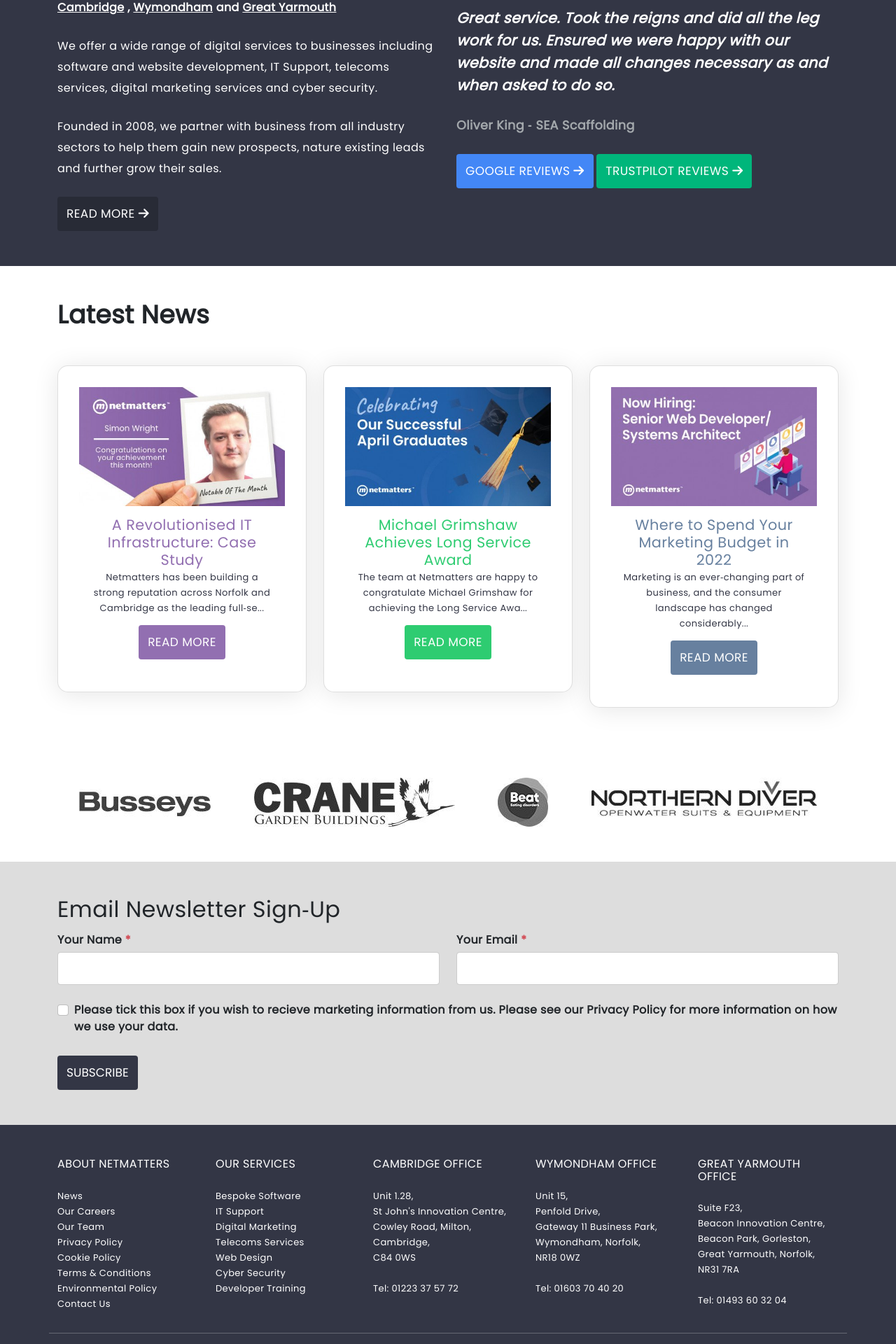
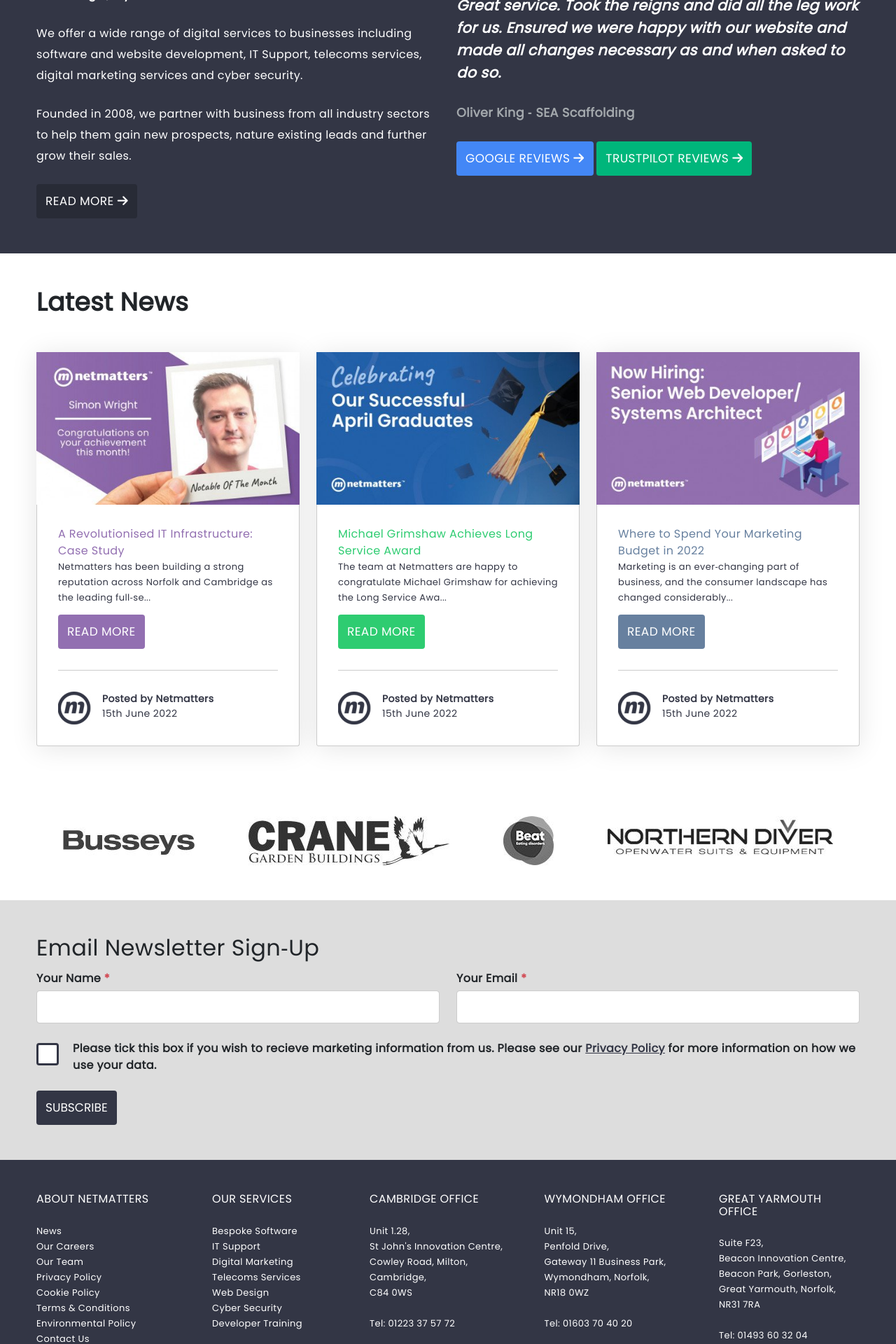
Before and after one commit to DanielGoreSCS/HTML-CSS-Reflection, a PHP site: page / in a window 1280 px wide. Shown: the part 2014-3934 px from the top of the page at 70% size. Run offline with PHP 8.4, Linux system fonts and the light colour scheme; some libraries are stand-ins or nearby versions.

Commit message:
Changed container breakpoints, styled cards and checkbox
I have changed the breakpoints to be closer to the original sites on the containers and columns. I have changed the news cards so that they match the site. I have changed the checkbox and label to match the original site.

```diff
--- a/css/style.css
+++ b/css/style.css
@@ -30,6 +30,84 @@
   color: #A3A8AC;
 }
 
+.container,
+.container-fluid,
+.container-lg,
+.container-md,
+.container-sm,
+.container-xl,
+.container-xxl {
+  width: 100%;
+  padding-right: var(--bs-gutter-x, 0.75rem);
+  padding-left: var(--bs-gutter-x, 0.75rem);
+  margin-right: auto;
+  margin-left: auto;
+}
+
+@media (min-width: 576px) {
+  .container, .container-sm {
+    max-width: 540px;
+  }
+}
+@media (min-width: 768px) {
+  .container, .container-md, .container-sm {
+    max-width: 750px;
+  }
+}
+@media (min-width: 992px) {
+  .container, .container-lg, .container-md, .container-sm {
+    max-width: 970px;
+  }
+}
+@media (min-width: 1200px) {
+  .container, .container-lg, .container-md, .container-sm, .container-xl {
+    max-width: 970px;
+  }
+
+  .d-xl-block {
+    display: none !important;
+  }
+
+  .col-xl-8 {
+    flex: 0 0 auto;
+    width: 58.33333333%;
+  }
+  .col-xl-5 {
+    flex: 0 0 auto;
+    width: 16.66666667%;
+  }
+  .col-xl-4 {
+    flex: 0 0 auto;
+    width: 41.66666667%;
+  }
+}
+@media (min-width: 1260px) {
+  .container, .container-lg, .container-md, .container-sm, .container-xl {
+    max-width: 1200px;
+  }
+
+  .d-xl-block {
+    display: block !important;
+  }
+
+  .col-xl-8 {
+    flex: 0 0 auto;
+    width: 66.66666667%;
+  }
+  .col-xl-5 {
+    flex: 0 0 auto;
+    width: 41.66666667%;
+  }
+  .col-xl-4 {
+    flex: 0 0 auto;
+    width: 33.33333333%;
+  }
+}
+@media (min-width: 1400px) {
+  .container, .container-lg, .container-md, .container-sm, .container-xl, .container-xxl {
+    max-width: 1200px;
+  }
+}
 a {
   text-decoration: none;
 }
@@ -389,6 +467,10 @@
   justify-content: center;
 }
 
+.license {
+  font-size: 0.8125rem;
+}
+
 @media (max-width: 991px) {
   .text-md-left {
     text-align: center !important;
@@ -671,8 +753,40 @@
   border-radius: 15px;
   transition: 0.5s ease;
 }
+.card.card-latest-news {
+  border-radius: 0;
+  padding: 0;
+  border: none;
+}
 .card-services {
   height: 100%;
+}
+.card-footer {
+  background-color: #fff;
+  text-align: left;
+  padding: 0;
+  margin-top: 30px;
+  padding-top: 30px;
+  border-top: 1px solid #ccc;
+}
+.card-footer img {
+  margin-right: 16px;
+}
+.card-footer-text {
+  font-size: 0.875rem;
+}
+.card-news {
+  text-align: left;
+  padding: 30px;
+  border: 1px solid #ccc;
+  border-top: 0;
+  border-radius: 0 0 3px 3px;
+}
+.card-news .btn {
+  margin-top: 13px;
+}
+.card-news .card-title {
+  font-size: 1rem;
 }
 .card-news-1 *.card-title {
   color: #926fb1;
@@ -801,8 +915,29 @@
   padding: 5px 15px;
   border-color: #ccc;
 }
-.form-check-input:active {
+.form-check *:hover {
+  cursor: pointer;
+}
+.form-check-input {
+  height: 32px;
+  width: 32px;
+  border: 3px solid #333645;
+  border-radius: 3px;
+  margin-right: 20px;
+}
+.form-check-input:checked {
   background-color: #333645;
+}
+.form-check-input:focus, .form-check-input:hover {
+  border-color: #333645;
+  box-shadow: none;
+}
+.form-check-label a {
+  color: #333645;
+  text-decoration: underline;
+}
+.form-check-label a:hover {
+  color: #121419;
 }
 
 .search-form {
--- a/index.html
+++ b/index.html
@@ -352,32 +352,59 @@
         </h2>
         <div class="row">
             <div class="col-md-6 col-lg-4 mt-4">
-                <article class="card">
+                <article class="card card-latest-news">
                     <img src="img/news/april-notables-2022-bRIE.jpg" alt="">
-                    <div class="card-body card-news-1">
+                    <div class="card-body card-news card-news-1">
+                        <div class="card-body-text">
                             <span class="h2 card-title">A Revolutionised IT Infrastructure&colon; Case Study</span>
                             <p class="card-text">Netmatters has been building a strong reputation across Norfolk and Cambridge as the leading full&hyphen;se&period;&period;&period;</p>
+                        </div>
                         <span class="btn">Read More</span>
+                        <div class="card-footer d-flex">
+                            <img src="img/netmatters-ltd-VXAv.png" alt="Netmatters logo">
+                            <div class="card-footer-text d-flex flex-column">
+                                <strong>Posted by Netmatters</strong>
+                                <span>15th June 2022</span>
+                            </div>
+                        </div>
                     </div>
                 </article>
             </div>
             <div class="col-md-6 col-lg-4 mt-4">
-                <article class="card">
+                <article class="card card-latest-news">
                     <img src="img/news/scs-graduates-april-s2nt.jpg" alt="">
-                    <div class="card-body card-news-2">
+                    <div class="card-body card-news card-news-2">
+                        <div class="card-body-text">
                             <span class="h2 card-title">Michael Grimshaw Achieves Long Service Award</span>
                             <p class="card-text">The team at Netmatters are happy to congratulate Michael Grimshaw for achieving the Long Service Awa&period;&period;&period;</p>
+                        </div>
                         <span class="btn">Read More</span>
+                        <div class="card-footer d-flex">
+                            <img src="img/netmatters-ltd-VXAv.png" alt="Netmatters logo">
+                            <div class="card-footer-text d-flex flex-column">
+                                <strong>Posted by Netmatters</strong>
+                                <span>15th June 2022</span>
+                            </div>
+                        </div>
                     </div>
                 </article>
             </div>
             <div class="d-md-none d-lg-block col-lg-4 mt-4">
-                <article class="card">
+                <article class="card card-latest-news">
                     <img class src="img/news/senior-web-developer-8f6n.jpg" alt="">
-                    <div class="card-body card-news-3">
+                    <div class="card-body card-news card-news-3">
+                        <div class="card-body-text">
                             <span class="h2 card-title">Where to Spend Your Marketing Budget in 2022</span>
                             <p class="card-text">Marketing is an ever&hyphen;changing part of business&comma; and the consumer landscape has changed considerably&period;&period;&period;</p>
+                        </div>
                         <span class="btn">Read More</span>
+                        <div class="card-footer d-flex">
+                            <img src="img/netmatters-ltd-VXAv.png" alt="Netmatters logo">
+                            <div class="card-footer-text d-flex flex-column">
+                                <strong>Posted by Netmatters</strong>
+                                <span>15th June 2022</span>
+                            </div>
+                        </div>
                     </div>
                 </article>
             </div>
@@ -449,7 +476,7 @@
                 </div>
                 <div class="form-check mb-4">
                     <input class="form-check-input" id="form-checkbox" type="checkbox">
-                    <label class="form-check-label" for="form-checkbox">Please tick this box if you wish to recieve marketing information from us&period; Please see our Privacy Policy for more information on how we use your data&period;</label><br>
+                    <label class="form-check-label d-inline" for="form-checkbox">Please tick this box if you wish to recieve marketing information from us&period; Please see our <a href="#">Privacy Policy</a> for more information on how we use your data&period;</label><br>
                 </div>
                 <button class="btn form-submit" type="button">Subscribe</button>
             </form>
@@ -527,7 +554,9 @@
             <div class="bottom row">
                 <hr>
                 <div class="license col-8">
-                    <span>&copy; Copyright Netmatters Ltd&period; 2022&period;<br class="visible-xs">All rights reserved <span>&hyphen;</span> <a href="#">Sitemap</a></span>
+                    &copy; Copyright Netmatters Ltd&period; 2022&period; <br class="d-md-none">All rights reserved
+                    <span>&hyphen;</span>
+                    <a href="#">Sitemap</a>
                 </div>
                 <div class="social-media col-4">
                     <a class="facebook" href="#"><i class="fa-brands fa-facebook-f"></i></a>
--- a/scss/abstracts/_colors.scss
+++ b/scss/abstracts/_colors.scss
@@ -2,6 +2,7 @@
 $primary-dark: darken($primary, 5%);
 $white: #fff;
 $quote-author: #A3A8AC;
+$grey: #ccc;
 
 $support: #4183D7;
 
--- a/scss/base/_typography.scss
+++ b/scss/base/_typography.scss
@@ -121,6 +121,10 @@
     justify-content: center;
 }
 
+.license {
+    font-size: .8125rem;
+}
+
 @media (max-width: 991px) {
     .text-md-left {
         text-align: center !important;
--- a/scss/components/_cards.scss
+++ b/scss/components/_cards.scss
@@ -1,92 +1,125 @@
-@use '../abstracts/colors' as c;
+@use '../abstracts/colors' as *;
 .card {
     text-decoration: none;
-    color: c.$primary;
+    color: $primary;
     text-align: center;
     padding: 30px;
     box-shadow: 0 3px 35px rgba(0, 0, 0, 0.1);
     border-radius: 15px;
     transition: .5s ease;
+    &.card-latest-news {
+        border-radius: 0;
+        padding: 0;
+        border: none;
+    }
     &-services {
         height: 100%;
     }
-    &-news-1 * {
+    &-footer {
+        background-color: $white;
+        text-align: left;
+        padding: 0;
+        margin-top: 30px;
+        padding-top: 30px;
+        border-top: 1px solid $grey;
+        & img {
+            margin-right: 16px;
+        }
+        &-text {
+            font-size: 0.875rem;
+
+        }
+    }
+    &-news {
+        text-align: left;
+        padding: 30px;
+        border: 1px solid $grey;
+        border-top: 0;
+        border-radius: 0 0 3px 3px;
+        & .btn {
+            margin-top: 13px;
+        }
+        & .card-title {
+            font-size: 1rem;
+        }
+        &-1 * {
             &.card-title {
-            color: map-get($map: c.$articles, $key: "1");
+                color: map-get($map: $articles, $key: "1");
             }
             &.btn {
-            background-color: map-get($map: c.$articles, $key: "1");
+                background-color: map-get($map: $articles, $key: "1");
             }
         }
-    &-news-2 * {
+        &-2 * {
             &.card-title {
-            color: map-get($map: c.$articles, $key: "2");
+                color: map-get($map: $articles, $key: "2");
             }
             &.btn {
-            background-color: map-get($map: c.$articles, $key: "2");
+                background-color: map-get($map: $articles, $key: "2");
             }
         }
-    &-news-3 * {
+        &-3 * {
             &.card-title {
-            color: map-get($map: c.$articles, $key: "3");
+                color: map-get($map: $articles, $key: "3");
             }
             &.btn {
-            background-color: map-get($map: c.$articles, $key: "3");
+                background-color: map-get($map: $articles, $key: "3");
+            }
         }
     }
     &-services:hover {
-        color: c.$white;
+        color: $white;
     }
     &:hover {
         transform: translateY(-1rem);
         &.software {
-            background-color: c.$bespoke-software;
+            background-color: $bespoke-software;
         }
         & .besp-soft {
-            background-color: c.$white;
-            color: c.$bespoke-software;
+            background-color: $white;
+            color: $bespoke-software;
         }
         &.it {
-            background-color: c.$it-support;
+            background-color: $it-support;
         }
         & .it-sup {
-            background-color: c.$white;
-            color: c.$it-support;
+            background-color: $white;
+            color: $it-support;
         }
         &.digital {
-            background-color: c.$digital-marketing;
+            background-color: $digital-marketing;
         }
         & .dig-mark {
-            background-color: c.$white;
-            color: c.$digital-marketing;
+            background-color: $white;
+            color: $digital-marketing;
         }
         &.telecoms {
-            background-color: c.$telecoms-services;
+            background-color: $telecoms-services;
         }
         & .tel-serv {
-            background-color: c.$white;
-            color: c.$telecoms-services;
+            background-color: $white;
+            color: $telecoms-services;
         }
         &.web {
-            background-color: c.$web-design;
+            background-color: $web-design;
         }
         & .web-des {
-            background-color: c.$white;
-            color: c.$web-design;
+            background-color: $white;
+            color: $web-design;
         }
         &.cyber {
-            background-color: c.$cyber-security;
+            background-color: $cyber-security;
         }
         & .cyb-sec {
-            background-color: c.$white;
-            color: c.$cyber-security;
+            background-color: $white;
+            color: $cyber-security;
         }
         &.developer {
-            background-color: c.$developer-training;
+            background-color: $developer-training;
         }
         & .dev-train {
-            background-color: c.$white;
-            color: c.$developer-training;
+            background-color: $white;
+            color: $developer-training;
         }
     }
 }
--- a/scss/components/_forms.scss
+++ b/scss/components/_forms.scss
@@ -1,13 +1,39 @@
-@use '../abstracts/colors' as c;
+@use '../abstracts/colors' as *;
 
 .form {
     &-control {
         height: 47px;
         padding: 5px 15px;
-        border-color: #ccc;
+        border-color: $grey;
     }
-    &-check-input:active {
-        background-color: c.$primary;
+    &-check {
+        & *:hover {
+            cursor: pointer;
+        }
+        &-input {
+            height: 32px;
+            width: 32px;
+            border: 3px solid $primary;
+            border-radius: 3px;
+            margin-right: 20px;
+            &:checked {
+                background-color: $primary;
+            }
+            &:focus,
+            &:hover {
+                border-color: $primary;
+                box-shadow: none;
+            }
+        }
+        &-label {
+            & a {
+                color: $primary;
+                text-decoration: underline;
+                &:hover {
+                    color: darken($primary, 15%);
+                }
+            }
+        }
     }
 }
 .search {
@@ -23,9 +49,9 @@
         border: none;
     }
     &-btn {
-        color: c.$primary;
+        color: $primary;
     }
 }
 .required {
-    color: c.$required;
+    color: $required;
 }
--- a/scss/layout/_index.scss
+++ b/scss/layout/_index.scss
@@ -0,0 +1,83 @@
+.container,
+.container-fluid,
+.container-lg,
+.container-md,
+.container-sm,
+.container-xl,
+.container-xxl {
+    width: 100%;
+    padding-right: var(--bs-gutter-x,.75rem);
+    padding-left: var(--bs-gutter-x,.75rem);
+    margin-right: auto;
+    margin-left: auto;
+}
+
+@media (min-width: 576px) { //
+    .container, .container-sm {
+        max-width: 540px;
+    }
+}
+
+@media (min-width: 768px) { //
+    .container, .container-md, .container-sm {
+        max-width: 750px;
+    }
+}
+
+@media (min-width: 992px) { //
+    .container, .container-lg, .container-md, .container-sm {
+        max-width: 970px;
+    }
+}
+
+@media (min-width: 1200px) { //
+    .container, .container-lg, .container-md, .container-sm, .container-xl {
+        max-width: 970px;
+    }
+    .d-xl-block {
+        display: none!important;
+    }
+    .col-xl {
+        &-8 {
+            flex: 0 0 auto;
+            width: 58.33333333%;
+        }
+        &-5 {
+            flex: 0 0 auto;
+            width: 16.66666667%;
+        }
+        &-4 {
+            flex: 0 0 auto;
+            width: 41.66666667%;
+        }
+    }
+}
+
+@media (min-width: 1260px) {
+    .container, .container-lg, .container-md, .container-sm, .container-xl {
+        max-width: 1200px;
+    }
+    .d-xl-block {
+        display: block!important;
+    }
+    .col-xl {
+        &-8 {
+            flex: 0 0 auto;
+            width: 66.66666667%;
+        }
+        &-5 {
+            flex: 0 0 auto;
+            width: 41.66666667%;
+        }
+        &-4 {
+            flex: 0 0 auto;
+            width: 33.33333333%;
+        }
+    }
+}
+
+@media (min-width: 1400px) { //
+    .container, .container-lg, .container-md, .container-sm, .container-xl, .container-xxl{
+        max-width: 1200px;
+    }
+}
```
Also changed, not shown: img/netmatters-ltd-VXAv.png (added), 1 other file. Lines whose indentation alone changed are shown as unchanged.
